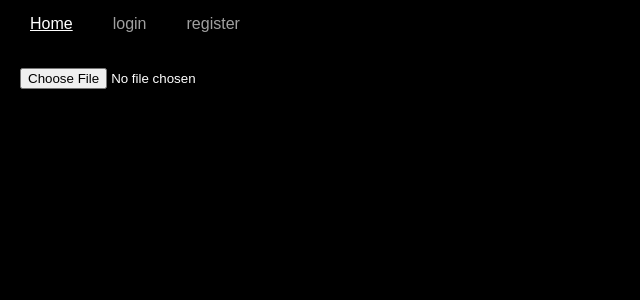
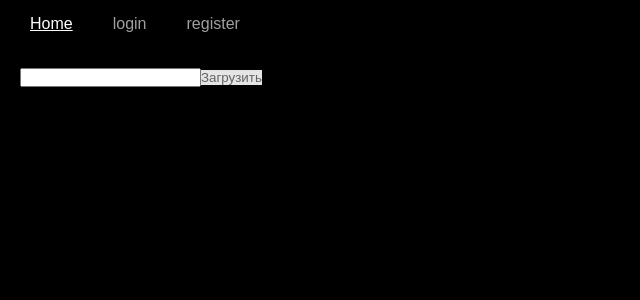
Before and after one commit to wwoozzii/webMusicPlayer, a React (Vite) app: page / in a window 1280 px wide. Shown: the top 300 px of the page, without its empty margins (0-640 px from the left). Built offline with nearby package versions, Linux system fonts and the light colour scheme; a web font is replaced by a local one.

Commit message:
feat(Search): add MWP search menu

```diff
--- a/src/App.tsx
+++ b/src/App.tsx
@@ -2,14 +2,15 @@
 import React from "react";
 import { BrowserRouter, Route, Routes } from "react-router-dom";
 import { Navigation } from "./features/navigation/Navigation";
+import { Search } from "./features/navigation/Search/Search";
 import { PlayerBar } from "./features/player/components/PlayerBar/PlayerBar";
-import { FileUploader } from "./features/playlists/components/FileUploader/FileUploader";
 import { TrackList } from "./features/playlists/components/TrackList/TrackList";
 import { RegisterPage } from "./pages/RegisterPage/RegisterPage";
 
 const HomePage: React.FC = () => (
   <div>
-    <FileUploader />
+    <Search />
+    {/* <FileUploader /> */}
     <TrackList />
   </div>
 );
--- /dev/null
+++ b/src/features/navigation/Search/Search.tsx
@@ -0,0 +1,26 @@
+import { useState } from "react";
+import { FileUploader } from "../../playlists/components/FileUploader/FileUploader";
+
+export const Search = () => {
+  const [IsOpen, SetIsOpen] = useState<boolean>(false);
+
+  return (
+    <>
+      <input />
+      <button
+        onClick={() => {
+          SetIsOpen(!IsOpen);
+        }}
+      >
+        {IsOpen ? "Закрыть" : "Загрузить"}
+      </button>
+      {IsOpen ? (
+        <div>
+          <FileUploader />
+        </div>
+      ) : (
+        ""
+      )}
+    </>
+  );
+};
```
Also changed, not shown: src/features/navigation/Search/Search.module.scss (added).
